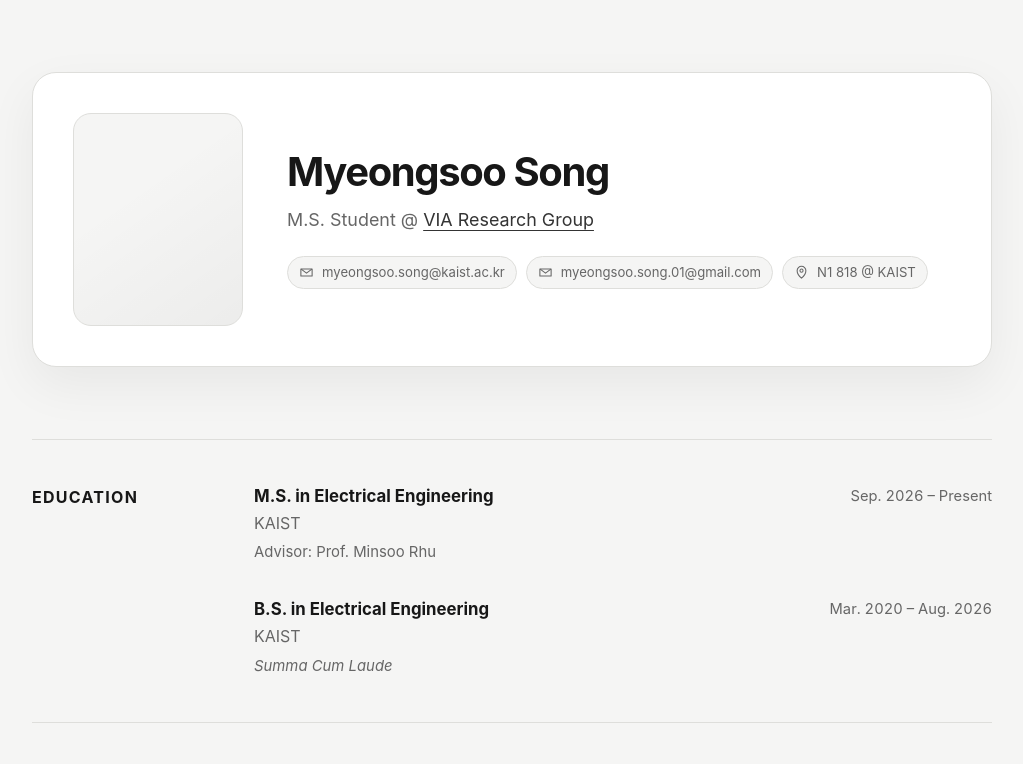
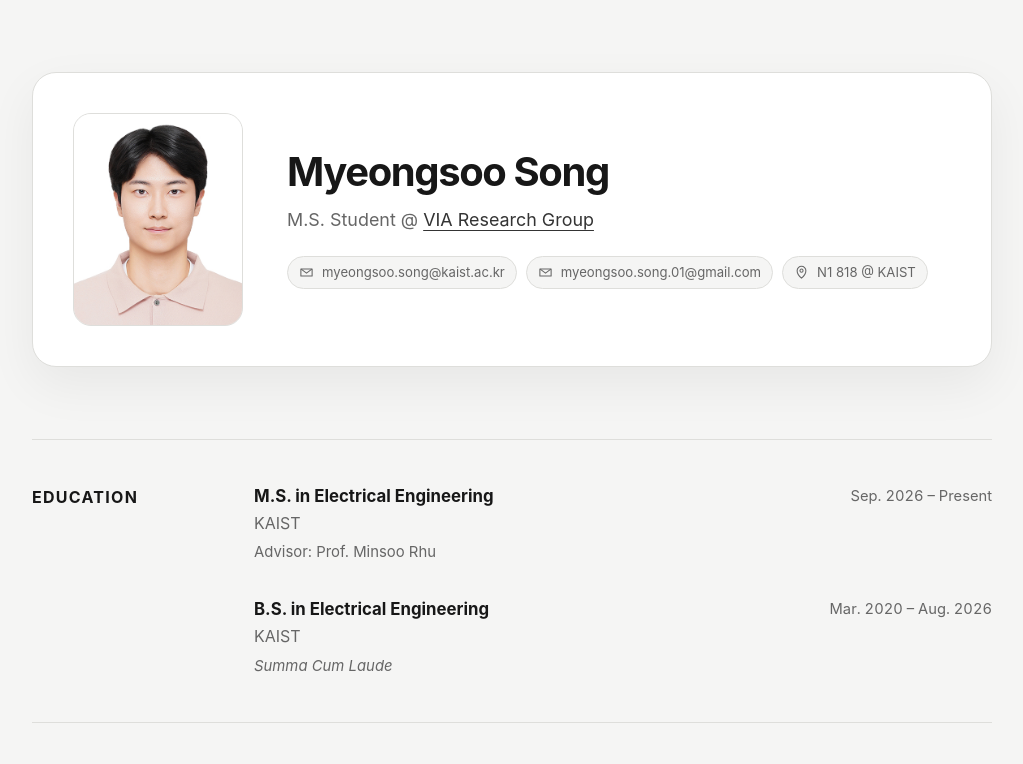
Before and after one commit to myeongsoo-song/myeongsoo-song.github.io, a plain HTML site: page index.html in a window 1280 px wide. Shown: the top 764 px of the page, without its empty margins (128-1151 px from the left). Drawn offline with Linux system fonts and the light colour scheme.

Commit message:
Add profile photo

```diff
--- a/index.html
+++ b/index.html
@@ -13,11 +13,8 @@
   <body>
     <main class="page-shell">
       <header class="profile" aria-labelledby="profile-name">
-        <div class="profile-photo" aria-label="Profile photo placeholder">
-          <!--
-            To add a profile photo later, replace this placeholder with:
-            <img src="assets/profile.jpg" alt="Myeongsoo Song" />
-          -->
+        <div class="profile-photo">
+          <img src="assets/profile.jpg" alt="Myeongsoo Song" />
         </div>
 
         <div class="profile-content">
```
Also changed, not shown: assets/profile.jpg (added), 2 other files.
